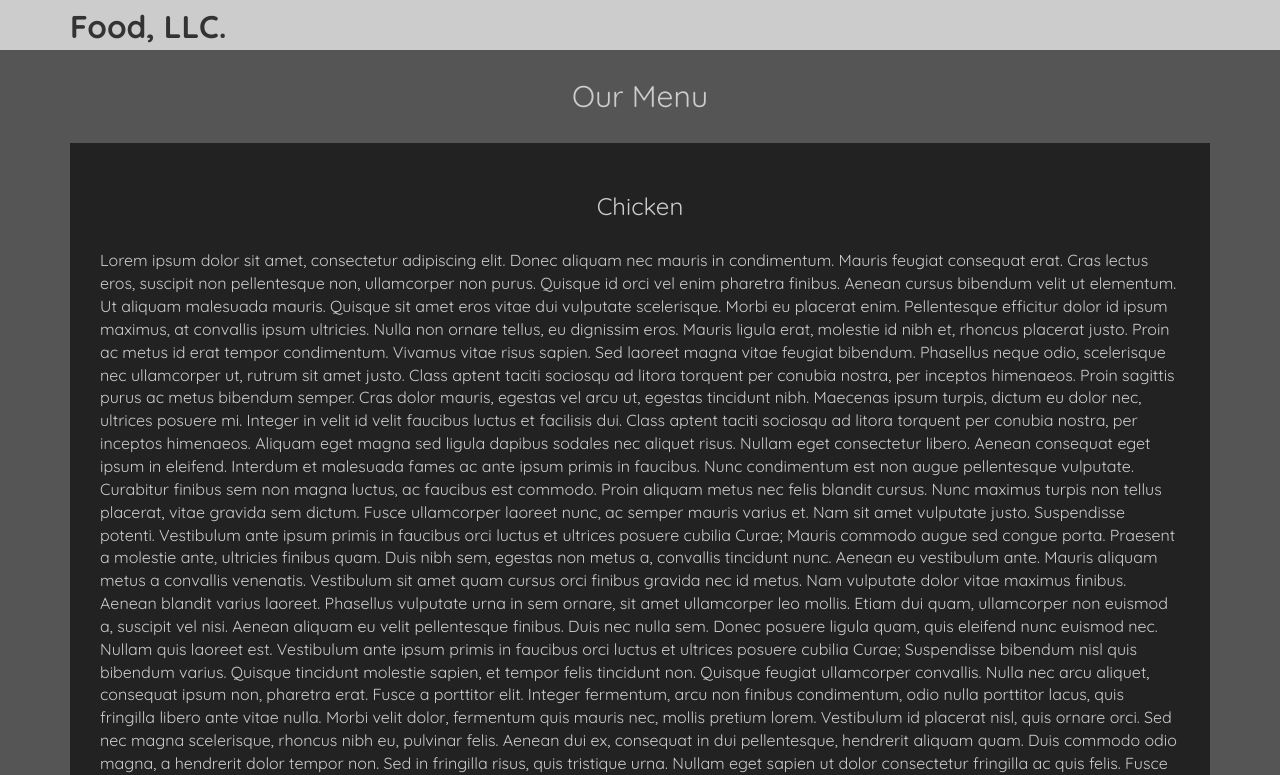
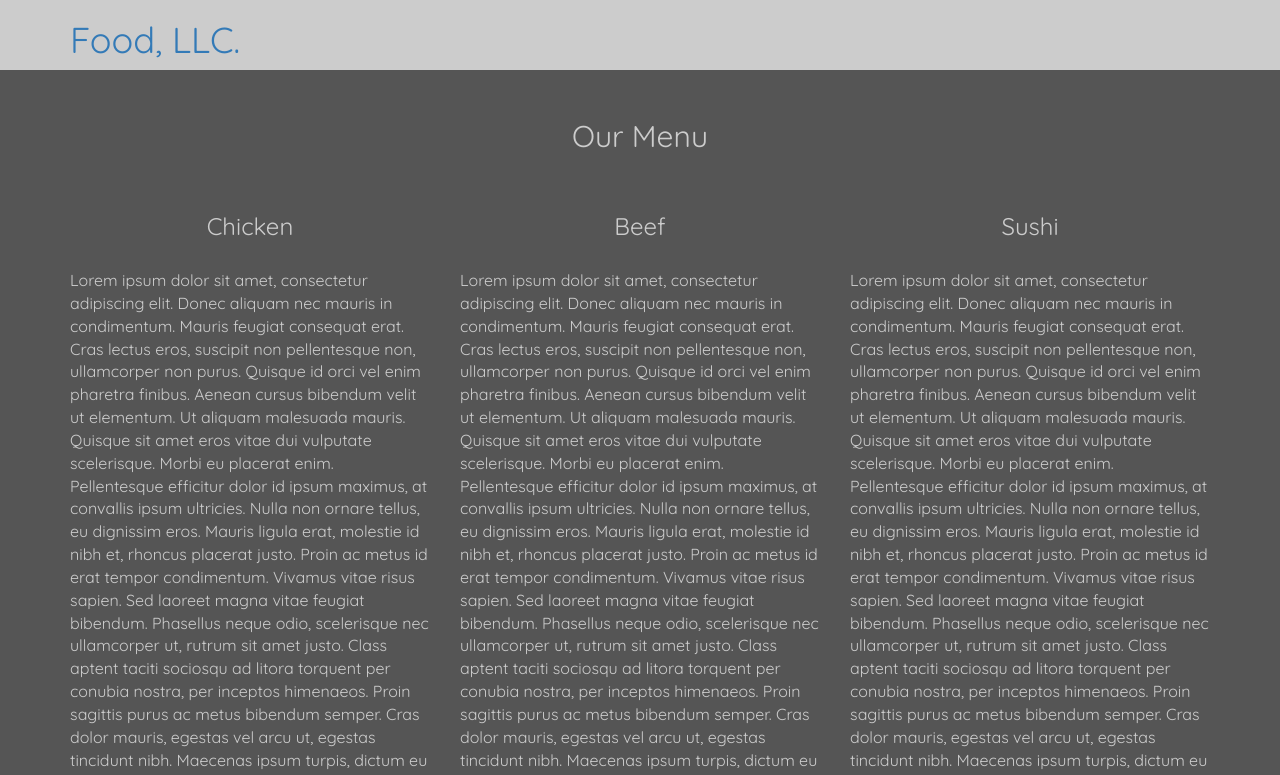
Before and after one commit to Moondoobie/rails-cert-course4, a plain HTML site: page module3-solution/index.html in a window 1280 px wide. Shown: the top 775 px of the page. Drawn offline with Linux system fonts and the light colour scheme.

Commit message:
Initial three-column layout

```diff
--- a/module3-solution/css/styles.css
+++ b/module3-solution/css/styles.css
@@ -61,14 +61,14 @@ a.sushi a:hover{
 }
 
 h2 {
-	margin-top: 30px;
+	margin-top: 50px;
 	margin-bottom: 30px;
 }
 
 h3 {
 	font-size: 1.5em;
 	margin-bottom: 30px;
-
+    margin-top: 30px;
 }
 
 .lots {
@@ -76,3 +76,7 @@ h3 {
 	background-color: #222;
 	width: 100%;
 }
+
+.row a {
+	color: ccc;
+}
--- a/module3-solution/index.html
+++ b/module3-solution/index.html
@@ -16,7 +16,7 @@
       <nav id="header-nav" class="navbar navbar-default">
         <div class="container">
           <div class="navbar-header">
-            <a class="navbar-brand" href="index.html"><h1>Food, LLC.</h1></a>
+            <a class="navbar-brandid top" href="index.html"><h1>Food, LLC.</h1></a>
 
             <button type="button" id="nav-butn" class="navbar-toggle collapsed" data-toggle="collapse" data-target="#collapsable-nav" aria-expanded="false">
               <span class="sr-only">Toggle navigation</span>
@@ -51,14 +51,50 @@
 
 
 
+
   <h2 class="text-center">Our Menu</h2>
 
-  <div id="main-content" class="container">
-    <section class="lots col-xs-12">
+    <div class="container">
 
-    <h3 class="text-center">Chicken</h3>
+      <div class="row">
 
-        <p>
+       <div class="col-md-4 col-sm-6 col-xs-12">
+          <h3 class="text-center">Chicken</h3>
+          <p>
+         Lorem ipsum dolor sit amet, consectetur adipiscing elit. Donec aliquam nec mauris in condimentum. Mauris feugiat consequat erat. Cras lectus eros, suscipit non pellentesque non, ullamcorper non purus. Quisque id orci vel enim pharetra finibus. Aenean cursus bibendum velit ut elementum. Ut aliquam malesuada mauris. Quisque sit amet eros vitae dui vulputate scelerisque. Morbi eu placerat enim.
+
+        Pellentesque efficitur dolor id ipsum maximus, at convallis ipsum ultricies. Nulla non ornare tellus, eu dignissim eros. Mauris ligula erat, molestie id nibh et, rhoncus placerat justo. Proin ac metus id erat tempor condimentum. Vivamus vitae risus sapien. Sed laoreet magna vitae feugiat bibendum. Phasellus neque odio, scelerisque nec ullamcorper ut, rutrum sit amet justo. Class aptent taciti sociosqu ad litora torquent per conubia nostra, per inceptos himenaeos. Proin sagittis purus ac metus bibendum semper.
+
+        Cras dolor mauris, egestas vel arcu ut, egestas tincidunt nibh. Maecenas ipsum turpis, dictum eu dolor nec, ultrices posuere mi. Integer in velit id velit faucibus luctus et facilisis dui. Class aptent taciti sociosqu ad litora torquent per conubia nostra, per inceptos himenaeos. Aliquam eget magna sed ligula dapibus sodales nec aliquet risus. Nullam eget consectetur libero. Aenean consequat eget ipsum in eleifend.
+
+        Interdum et malesuada fames ac ante ipsum primis in faucibus. Nunc condimentum est non augue pellentesque vulputate. Curabitur finibus sem non magna luctus, ac faucibus est commodo. Proin aliquam metus nec felis blandit cursus. Nunc maximus turpis non tellus placerat, vitae gravida sem dictum. Fusce ullamcorper laoreet nunc, ac semper mauris varius et. Nam sit amet vulputate justo. Suspendisse potenti. Vestibulum ante ipsum primis in faucibus orci luctus et ultrices posuere cubilia Curae; Mauris commodo augue sed congue porta. Praesent a molestie ante, ultricies finibus quam. Duis nibh sem, egestas non metus a, convallis tincidunt nunc. Aenean eu vestibulum ante. Mauris aliquam metus a convallis venenatis. Vestibulum sit amet quam cursus orci finibus gravida nec id metus.
+
+        Nam vulputate dolor vitae maximus finibus. Aenean blandit varius laoreet. Phasellus vulputate urna in sem ornare, sit amet ullamcorper leo mollis. Etiam dui quam, ullamcorper non euismod a, suscipit vel nisi. Aenean aliquam eu velit pellentesque finibus. Duis nec nulla sem. Donec posuere ligula quam, quis eleifend nunc euismod nec. Nullam quis laoreet est. Vestibulum ante ipsum primis in faucibus orci luctus et ultrices posuere cubilia Curae; Suspendisse bibendum nisl quis bibendum varius. Quisque tincidunt molestie sapien, et tempor felis tincidunt non. Quisque feugiat ullamcorper convallis.
+          </p>
+
+        <a class="text-center" href="#top">Back to Top</a>
+       </div>
+
+       <div class="col-md-4 col-sm-6 col-xs-12">
+          <h3 class="text-center">Beef</h3>
+          <p>
+        Lorem ipsum dolor sit amet, consectetur adipiscing elit. Donec aliquam nec mauris in condimentum. Mauris feugiat consequat erat. Cras lectus eros, suscipit non pellentesque non, ullamcorper non purus. Quisque id orci vel enim pharetra finibus. Aenean cursus bibendum velit ut elementum. Ut aliquam malesuada mauris. Quisque sit amet eros vitae dui vulputate scelerisque. Morbi eu placerat enim.
+
+        Pellentesque efficitur dolor id ipsum maximus, at convallis ipsum ultricies. Nulla non ornare tellus, eu dignissim eros. Mauris ligula erat, molestie id nibh et, rhoncus placerat justo. Proin ac metus id erat tempor condimentum. Vivamus vitae risus sapien. Sed laoreet magna vitae feugiat bibendum. Phasellus neque odio, scelerisque nec ullamcorper ut, rutrum sit amet justo. Class aptent taciti sociosqu ad litora torquent per conubia nostra, per inceptos himenaeos. Proin sagittis purus ac metus bibendum semper.
+
+        Cras dolor mauris, egestas vel arcu ut, egestas tincidunt nibh. Maecenas ipsum turpis, dictum eu dolor nec, ultrices posuere mi. Integer in velit id velit faucibus luctus et facilisis dui. Class aptent taciti sociosqu ad litora torquent per conubia nostra, per inceptos himenaeos. Aliquam eget magna sed ligula dapibus sodales nec aliquet risus. Nullam eget consectetur libero. Aenean consequat eget ipsum in eleifend.
+
+        Interdum et malesuada fames ac ante ipsum primis in faucibus. Nunc condimentum est non augue pellentesque vulputate. Curabitur finibus sem non magna luctus, ac faucibus est commodo. Proin aliquam metus nec felis blandit cursus. Nunc maximus turpis non tellus placerat, vitae gravida sem dictum. Fusce ullamcorper laoreet nunc, ac semper mauris varius et. Nam sit amet vulputate justo. Suspendisse potenti. Vestibulum ante ipsum primis in faucibus orci luctus et ultrices posuere cubilia Curae; Mauris commodo augue sed congue porta. Praesent a molestie ante, ultricies finibus quam. Duis nibh sem, egestas non metus a, convallis tincidunt nunc. Aenean eu vestibulum ante. Mauris aliquam metus a convallis venenatis. Vestibulum sit amet quam cursus orci finibus gravida nec id metus.
+
+        Nam vulputate dolor vitae maximus finibus. Aenean blandit varius laoreet. Phasellus vulputate urna in sem ornare, sit amet ullamcorper leo mollis. Etiam dui quam, ullamcorper non euismod a, suscipit vel nisi. Aenean aliquam eu velit pellentesque finibus. Duis nec nulla sem. Donec posuere ligula quam, quis eleifend nunc euismod nec. Nullam quis laoreet est. Vestibulum ante ipsum primis in faucibus orci luctus et ultrices posuere cubilia Curae; Suspendisse bibendum nisl quis bibendum varius. Quisque tincidunt molestie sapien, et tempor felis tincidunt non. Quisque feugiat ullamcorper convallis.
+          </p>
+
+          <a class="text-center" href="#top">Back to Top</a>
+       </div>
+
+       <div class="col-md-4 col-sm-12 col-xs-12">
+          <h3 class="text-center">Sushi</h3>
+            <p>
         Lorem ipsum dolor sit amet, consectetur adipiscing elit. Donec aliquam nec mauris in condimentum. Mauris feugiat consequat erat. Cras lectus eros, suscipit non pellentesque non, ullamcorper non purus. Quisque id orci vel enim pharetra finibus. Aenean cursus bibendum velit ut elementum. Ut aliquam malesuada mauris. Quisque sit amet eros vitae dui vulputate scelerisque. Morbi eu placerat enim.
 
         Pellentesque efficitur dolor id ipsum maximus, at convallis ipsum ultricies. Nulla non ornare tellus, eu dignissim eros. Mauris ligula erat, molestie id nibh et, rhoncus placerat justo. Proin ac metus id erat tempor condimentum. Vivamus vitae risus sapien. Sed laoreet magna vitae feugiat bibendum. Phasellus neque odio, scelerisque nec ullamcorper ut, rutrum sit amet justo. Class aptent taciti sociosqu ad litora torquent per conubia nostra, per inceptos himenaeos. Proin sagittis purus ac metus bibendum semper.
@@ -69,30 +105,14 @@
 
         Nam vulputate dolor vitae maximus finibus. Aenean blandit varius laoreet. Phasellus vulputate urna in sem ornare, sit amet ullamcorper leo mollis. Etiam dui quam, ullamcorper non euismod a, suscipit vel nisi. Aenean aliquam eu velit pellentesque finibus. Duis nec nulla sem. Donec posuere ligula quam, quis eleifend nunc euismod nec. Nullam quis laoreet est. Vestibulum ante ipsum primis in faucibus orci luctus et ultrices posuere cubilia Curae; Suspendisse bibendum nisl quis bibendum varius. Quisque tincidunt molestie sapien, et tempor felis tincidunt non. Quisque feugiat ullamcorper convallis.
 
-        Nulla nec arcu aliquet, consequat ipsum non, pharetra erat. Fusce a porttitor elit. Integer fermentum, arcu non finibus condimentum, odio nulla porttitor lacus, quis fringilla libero ante vitae nulla. Morbi velit dolor, fermentum quis mauris nec, mollis pretium lorem. Vestibulum id placerat nisl, quis ornare orci. Sed nec magna scelerisque, rhoncus nibh eu, pulvinar felis. Aenean dui ex, consequat in dui pellentesque, hendrerit aliquam quam. Duis commodo odio magna, a hendrerit dolor tempor non. Sed in fringilla risus, quis tristique urna. Nullam eget sapien ut dolor consectetur fringilla ac quis felis. Fusce vitae lorem vel ex convallis malesuada eu quis nunc. Mauris dui dui, viverra at congue vitae, commodo non tellus. Etiam aliquet velit nunc, a pulvinar lorem tristique vel. Fusce cursus quam ut mi venenatis, placerat elementum nisi interdum. Sed justo nisl, ultrices vel volutpat tincidunt, blandit at risus. Fusce eget urna nunc.
+            </p>
 
-        Duis accumsan et elit a eleifend. Donec ut convallis leo, ut scelerisque tellus. Cras feugiat porttitor ultricies. Aliquam in sem sit amet metus scelerisque sollicitudin sit amet nec massa. Praesent pellentesque diam ac tellus tempus, quis pretium tellus porta. Morbi vel libero quis sapien vulputate sagittis vitae id ante. Nam sit amet imperdiet dui, quis faucibus dui. Vivamus nec mi quam. Vestibulum ante ipsum primis in faucibus orci luctus et ultrices posuere cubilia Curae; Maecenas at nulla tincidunt, congue orci ut, varius ligula. Donec id viverra ligula. Maecenas mauris risus, varius in pellentesque elementum, ultrices sed odio. Fusce mauris augue, posuere nec maximus eget, ornare eu magna. Suspendisse vitae dolor sed purus pharetra ornare.
+            <a class="text-center" href="#top">Back to Top</a>
+       </div>
 
-        Nam nec pretium risus. Aenean porta auctor elit sed dapibus. Nulla sed purus luctus, ullamcorper massa at, sollicitudin magna. Nulla velit mi, finibus viverra posuere id, imperdiet non magna. Sed vel condimentum nisi. Nulla posuere libero sed pretium luctus. Praesent purus felis, finibus id quam nec, luctus elementum enim. Praesent et magna diam. Maecenas congue vel ligula placerat interdum. Fusce ut hendrerit ante, sit amet finibus purus. Duis ullamcorper, turpis sodales congue tempor, mauris nisi aliquam eros, ut accumsan risus diam quis sem. Morbi viverra pharetra aliquam. Maecenas a molestie nulla. Vestibulum venenatis fermentum magna in placerat. Vivamus accumsan eros vitae tortor volutpat tristique. Nullam cursus tellus augue, at hendrerit turpis ultrices at.
+     </div>
 
-        Suspendisse sit amet porta nunc. Aenean at maximus felis. Quisque sit amet feugiat felis, sed posuere nunc. Nullam in risus lacus. Phasellus et tristique arcu. Curabitur mauris sapien, elementum vel libero nec, facilisis feugiat ligula. Fusce bibendum, tortor vitae faucibus eleifend, felis mauris rhoncus enim, id pharetra augue mauris eget mauris.
-        </p>
-
-     </section>
-
-
-
-
-  </div><!-- /.container -->
-
-
-
-
-
-
-
-
-
+   </div>
 
 
   <!-- jQuery (Bootstrap JS plugins depend on it) -->
```
